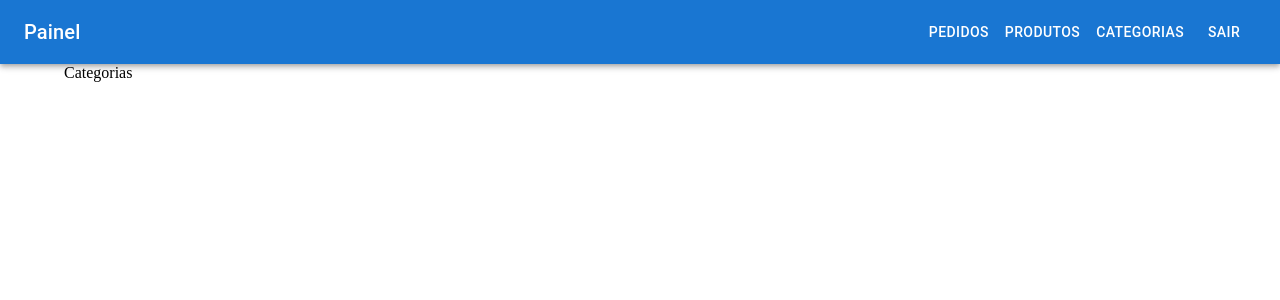
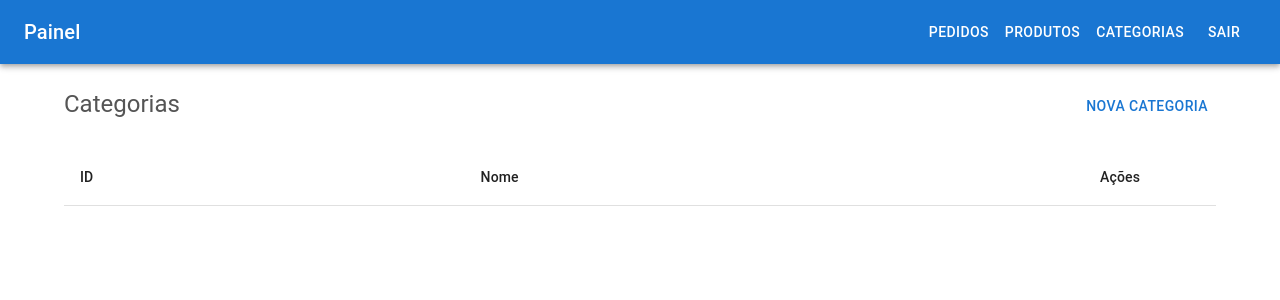
Before and after one commit to joaoygorr/Delivery, a Next.js app in the folder app/: page /admin/categories in a window 1280 px wide. Shown: the top 300 px of the page. Built offline with nearby package versions, Linux system fonts and the light colour scheme.

Commit message:
feat: cria categoria

```diff
--- /dev/null
+++ b/app/src/app/(private)/admin/categories/category.scss
@@ -0,0 +1,14 @@
+.box-category {
+    margin: 1.5rem 0;
+
+    .box-header-category {
+        display: flex;
+        justify-content: space-between;
+        margin-bottom: 1.5rem;
+
+        h5 {
+            color: #555;
+            margin-right: 1rem;
+        }
+    }
+}
--- a/app/src/app/(private)/admin/categories/page.tsx
+++ b/app/src/app/(private)/admin/categories/page.tsx
@@ -1,3 +1,43 @@
+"use client";
+import {
+  Box,
+  Button,
+  Table,
+  TableBody,
+  TableCell,
+  TableHead,
+  TableRow,
+  Typography,
+} from "@mui/material";
+import "./category.scss";
+import { useState } from "react";
+
 export default function Page() {
-  return <div>Categorias</div>;
+  const [openDialog, setOpenDialog] = useState(false);
+
+  return (
+    <Box className="box-category">
+      <Box className="box-header-category">
+        <Typography component="h5" variant="h5">
+          Categorias
+        </Typography>
+        <Button onClick={() => setOpenDialog(!openDialog)}>
+          Nova Categoria
+        </Button>
+      </Box>
+
+      <Table>
+        <TableHead>
+          <TableRow>
+            <TableCell>ID</TableCell>
+            <TableCell>Nome</TableCell>
+
+            <TableCell sx={{ width: 100 }}>Ações</TableCell>
+          </TableRow>
+        </TableHead>
+
+        <TableBody></TableBody>
+      </Table>
+    </Box>
+  );
 }
```
